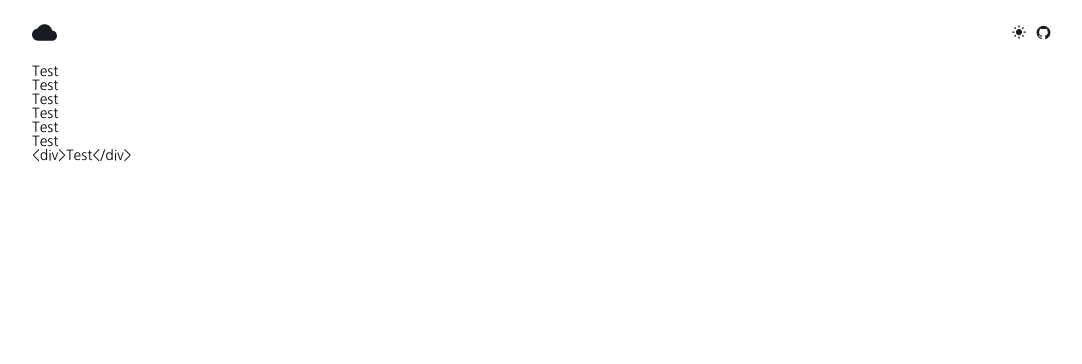
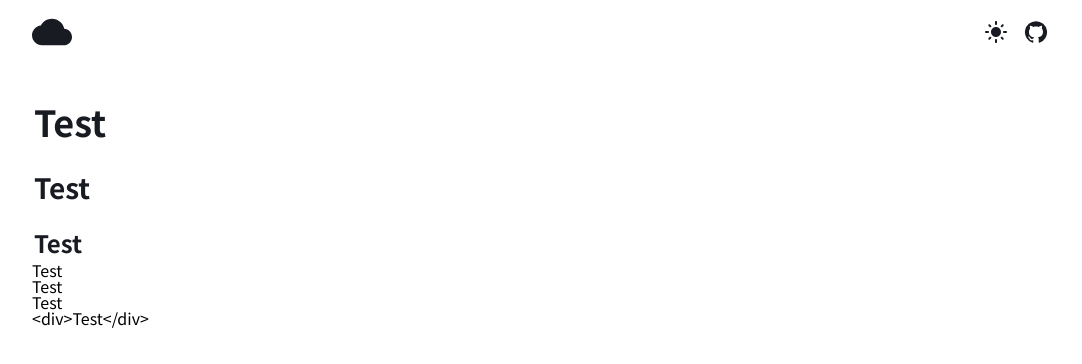
Before and after one commit to piouy0/blog, a Next.js app: page / in a window 1280 px wide. Shown: the top 364 px of the page, without its empty margins (96-1178 px from the left). Built offline with nearby package versions, Linux system fonts and the light colour scheme.

Commit message:
Update MdxComponents

```diff
--- /dev/null
+++ b/src/components/MdxComponents.tsx
@@ -0,0 +1,35 @@
+import React from "react";
+import { MDXComponents as IMDXComponents } from "mdx/types";
+import styled from "@emotion/styled";
+
+import { themedPalette } from "styles/theme";
+
+const TitleCommonStyle = styled.div`
+  padding: 3px 2px;
+  margin-bottom: 4px;
+  color: ${themedPalette.primaryText};
+  font-weight: bold;
+`;
+
+const H1 = styled(TitleCommonStyle)`
+  margin-top: 2.25rem;
+  font-size: 2.25rem;
+`;
+
+const H2 = styled(TitleCommonStyle)`
+  margin-top: 1.75rem;
+  font-size: 1.75rem;
+`;
+
+const H3 = styled(TitleCommonStyle)`
+  margin-top: 1.5rem;
+  font-size: 1.5rem;
+`;
+
+const MdxComponents: IMDXComponents = {
+  h1: props => <H1 {...props} />,
+  h2: props => <H2 {...props} />,
+  h3: props => <H3 {...props} />,
+};
+
+export default MdxComponents;
--- a/src/css/global.css
+++ b/src/css/global.css
@@ -1,16 +1,15 @@
-@import url("https://fonts.googleapis.com/css2?family=Nanum+Gothic:wght@400;700&display=swap");
+@import url("https://fonts.googleapis.com/css2?family=Noto+Sans+KR:wght@400;500;700&family=Noto+Sans:wght@400;500;700&display=swap");
 
 * {
-  font-family: "Nanum Gothic", sans-serif !important;
+  font-family: "Noto Sans KR", "Noto Sans", sans-serif !important;
   box-sizing: border-box;
 }
 
 html {
-  font-size: 62.5% !important;
+  font-size: 16px !important;
 }
 
 body {
-  font-size: 1.4rem;
   -webkit-overflow-scrolling: touch;
   /* for font */
   -webkit-font-smoothing: antialiased;
--- a/src/pages/_app.tsx
+++ b/src/pages/_app.tsx
@@ -2,25 +2,20 @@ import React from "react";
 import { AppProps } from "next/app";
 import { RecoilRoot } from "recoil";
 import { MDXProvider } from "@mdx-js/react";
-import { MDXComponents as IMDXComponents } from "mdx/types";
 
 import Layout from "components/layout/Layout";
 import Core from "components/Core";
+import MdxComponents from "components/MdxComponents";
 
 import "../css/reset.css";
 import "../css/global.css";
-
-const MDXComponents: IMDXComponents = {
-  h1: props => <h2 {...props} />,
-  h2: props => <h1 {...props} />,
-};
 
 const BlogApp = (props: AppProps) => {
   const { Component, pageProps } = props;
 
   return (
     <RecoilRoot>
-      <MDXProvider components={MDXComponents}>
+      <MDXProvider components={MdxComponents}>
         <Layout>
           <Component {...pageProps} />
         </Layout>
```
